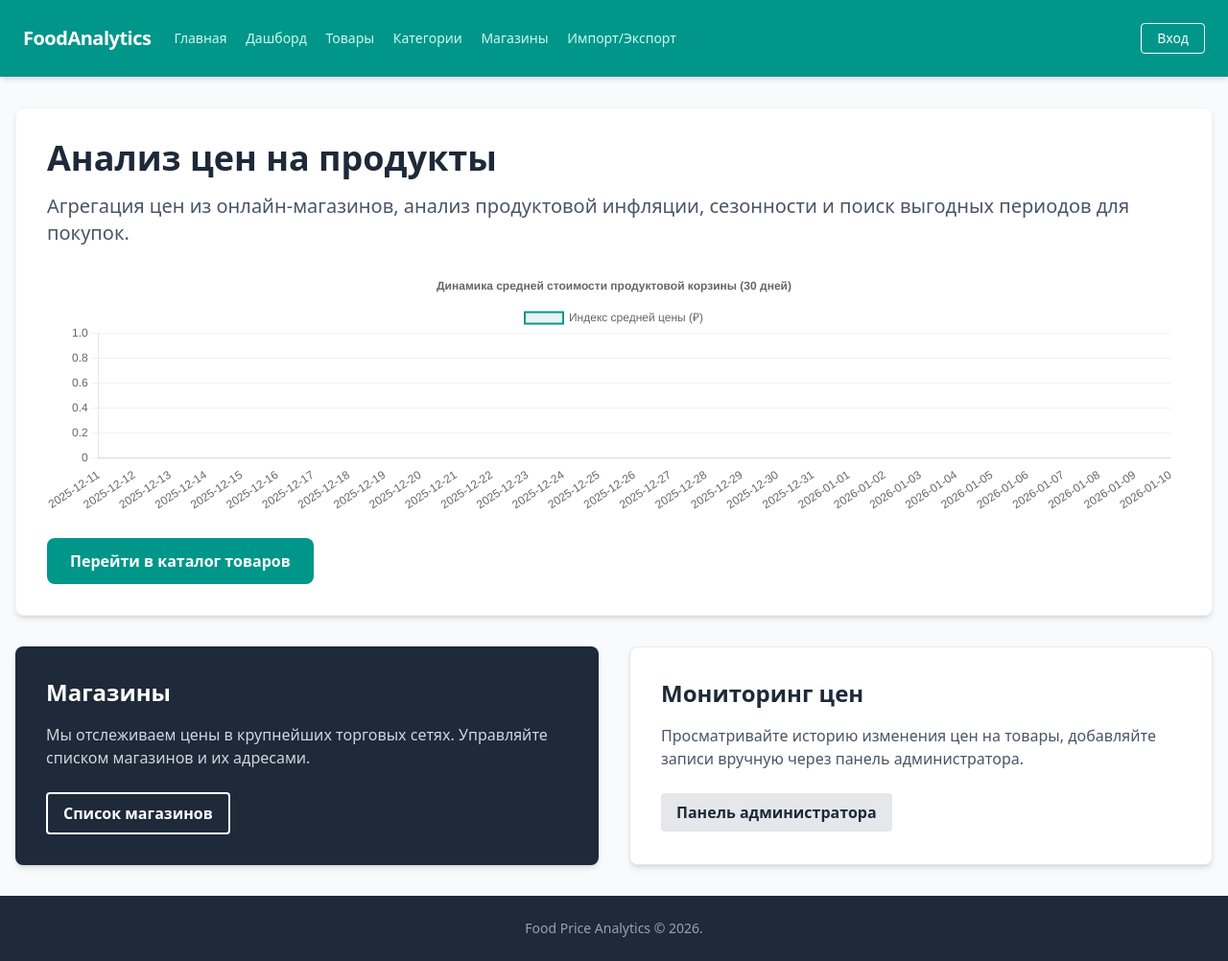
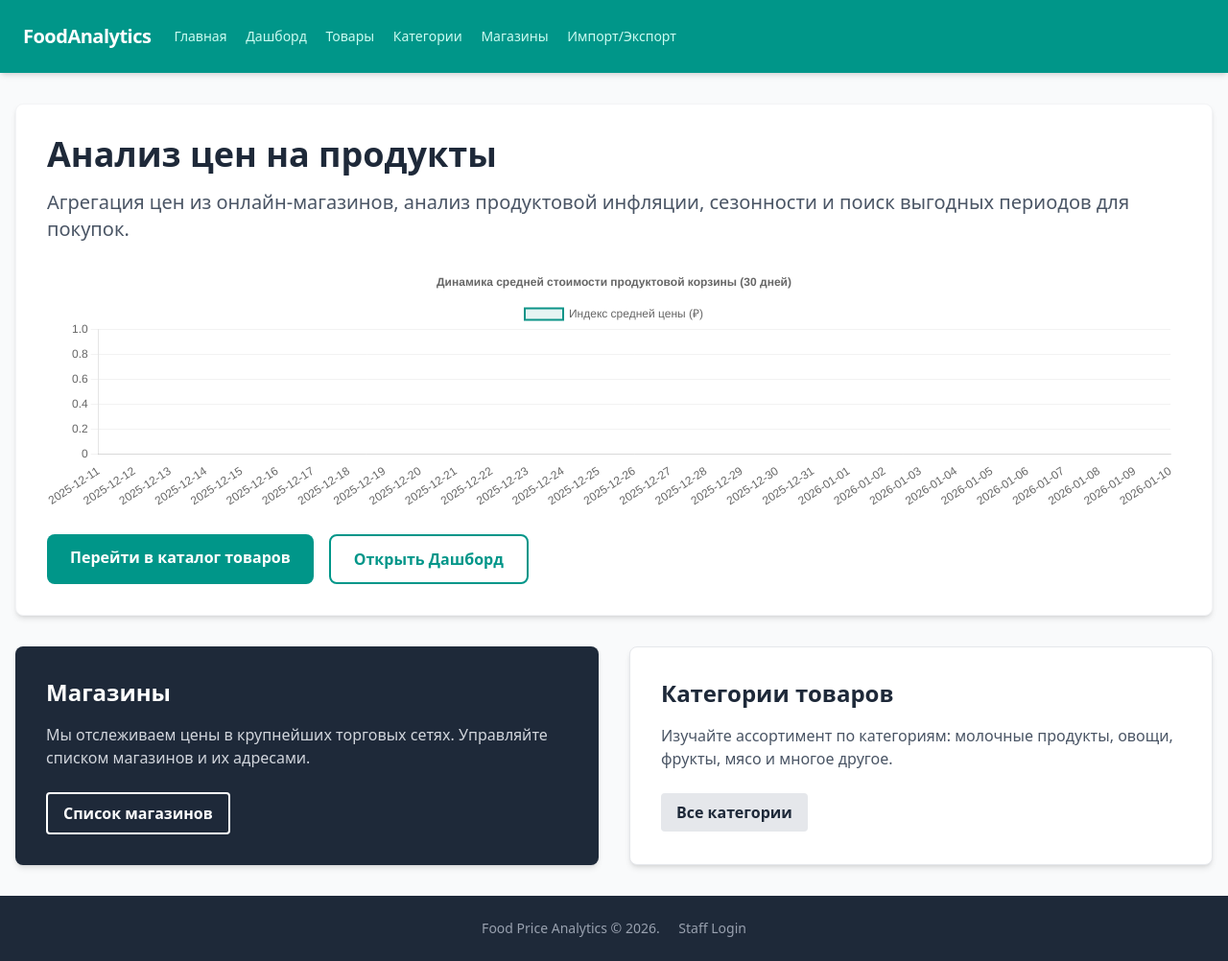
Before and after one commit to rroonnyyaa/food_price_analysis, a Django app: page / in a window 1280 px wide. Shown: the whole page at 96% size. Run offline with Django 5.2, Linux system fonts and the light colour scheme; data that the repository does not hold is empty; style sheets or scripts are compiled from the project's sources; some libraries are stand-ins or nearby versions.

Commit message:
feat(ui): improve home page navigation and footer

```diff
--- a/templates/base.html
+++ b/templates/base.html
@@ -40,8 +40,6 @@
                     {% if user.is_authenticated %}
                         <span class="text-teal-100 mr-4">Привет, {{ user.username }}</span>
                         <a class="inline-block text-sm px-4 py-2 leading-none border rounded text-white border-white hover:border-transparent hover:text-teal-600 hover:bg-white mt-4 lg:mt-0 transition duration-150" href="/admin/logout/">Выход</a>
-                    {% else %}
-					    <a href="/admin/login/" class="inline-block text-sm px-4 py-2 leading-none border rounded text-white border-white hover:border-transparent hover:text-teal-600 hover:bg-white mt-4 lg:mt-0 transition duration-150">Вход</a>
                     {% endif %}
 				</div>
 			</div>
@@ -62,7 +60,7 @@
 
         <footer class="bg-gray-800 text-gray-400 py-6 mt-auto">
             <div class="container mx-auto text-center text-sm">
-                Food Price Analytics &copy; 2026.
+                Food Price Analytics &copy; 2026. <a href="/admin/login/" class="hover:text-gray-200 ml-4 transition duration-150">Staff Login</a>
             </div>
         </footer>
 	</body>
--- a/templates/home.html
+++ b/templates/home.html
@@ -12,9 +12,14 @@
         <canvas id="inflationChart"></canvas>
     </div>
 
-    <a href="{% url 'analytics-products-list' %}" class="inline-block bg-teal-600 hover:bg-teal-700 text-white font-bold py-3 px-6 rounded-lg transition duration-200">
-        Перейти в каталог товаров
-    </a>
+    <div class="flex flex-wrap gap-4">
+        <a href="{% url 'analytics-products-list' %}" class="inline-block bg-teal-600 hover:bg-teal-700 text-white font-bold py-3 px-6 rounded-lg transition duration-200">
+            Перейти в каталог товаров
+        </a>
+        <a href="{% url 'analytics-dashboard' %}" class="inline-block bg-white text-teal-600 border-2 border-teal-600 hover:bg-teal-50 font-bold py-3 px-6 rounded-lg transition duration-200">
+            Открыть Дашборд
+        </a>
+    </div>
 </div>
 
 <div class="grid grid-cols-1 md:grid-cols-2 gap-8">
@@ -27,10 +32,10 @@
     </div>
 
     <div class="bg-white border border-gray-200 rounded-lg p-8 shadow-md">
-        <h2 class="text-2xl font-bold mb-4 text-gray-800">Мониторинг цен</h2>
-        <p class="mb-6 text-gray-600">Просматривайте историю изменения цен на товары, добавляйте записи вручную через панель администратора.</p>
-        <a href="/admin/" class="inline-block bg-gray-200 hover:bg-gray-300 text-gray-800 font-bold py-2 px-4 rounded transition duration-200">
-            Панель администратора
+        <h2 class="text-2xl font-bold mb-4 text-gray-800">Категории товаров</h2>
+        <p class="mb-6 text-gray-600">Изучайте ассортимент по категориям: молочные продукты, овощи, фрукты, мясо и многое другое.</p>
+        <a href="{% url 'analytics-category-list' %}" class="inline-block bg-gray-200 hover:bg-gray-300 text-gray-800 font-bold py-2 px-4 rounded transition duration-200">
+            Все категории
         </a>
     </div>
 </div>
```
